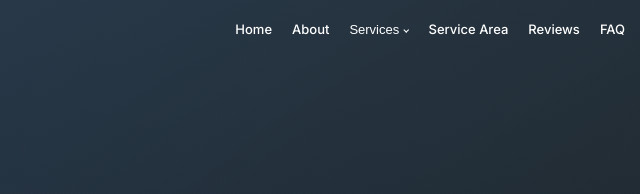
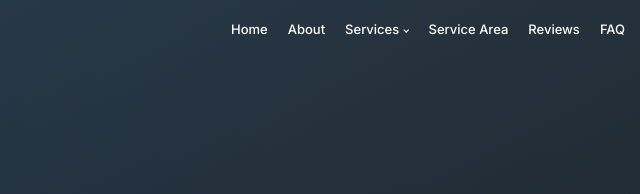
Before and after one commit to designerhomesre/website, a plain HTML site: page index.html in a window 1280 px wide. Shown: the top 194 px of the page, 333-973 px from the left. Drawn offline with nearby package versions, Linux system fonts and the light colour scheme.

Commit message:
services

```diff
--- a/css/styles.css
+++ b/css/styles.css
@@ -79,6 +79,7 @@
    ===================================================== */
 
 *, *::before, *::after { margin: 0; padding: 0; box-sizing: border-box; }
+button, input, select, textarea { font-family: inherit; line-height: inherit; }
 
 html {
   font-size: 16px;
@@ -190,8 +191,10 @@ nav {
 
 .nav-link {
   color: var(--color-white);
+  font-family: var(--font-base);
   font-size: var(--text-sm);
   font-weight: var(--weight-medium);
+  line-height: var(--leading-normal);
   transition: color var(--transition);
   background: none; border: none; cursor: pointer;
 }
```
